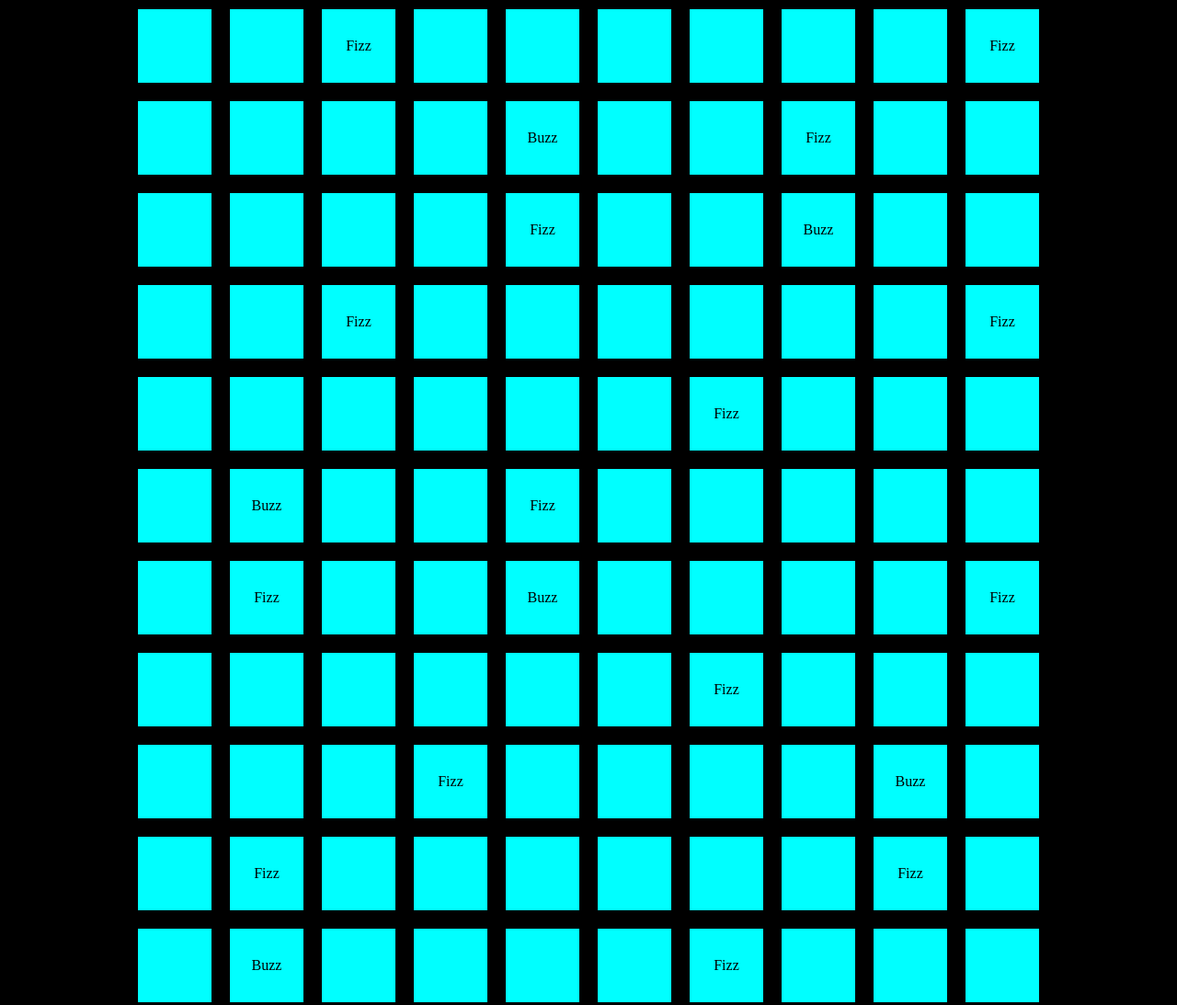
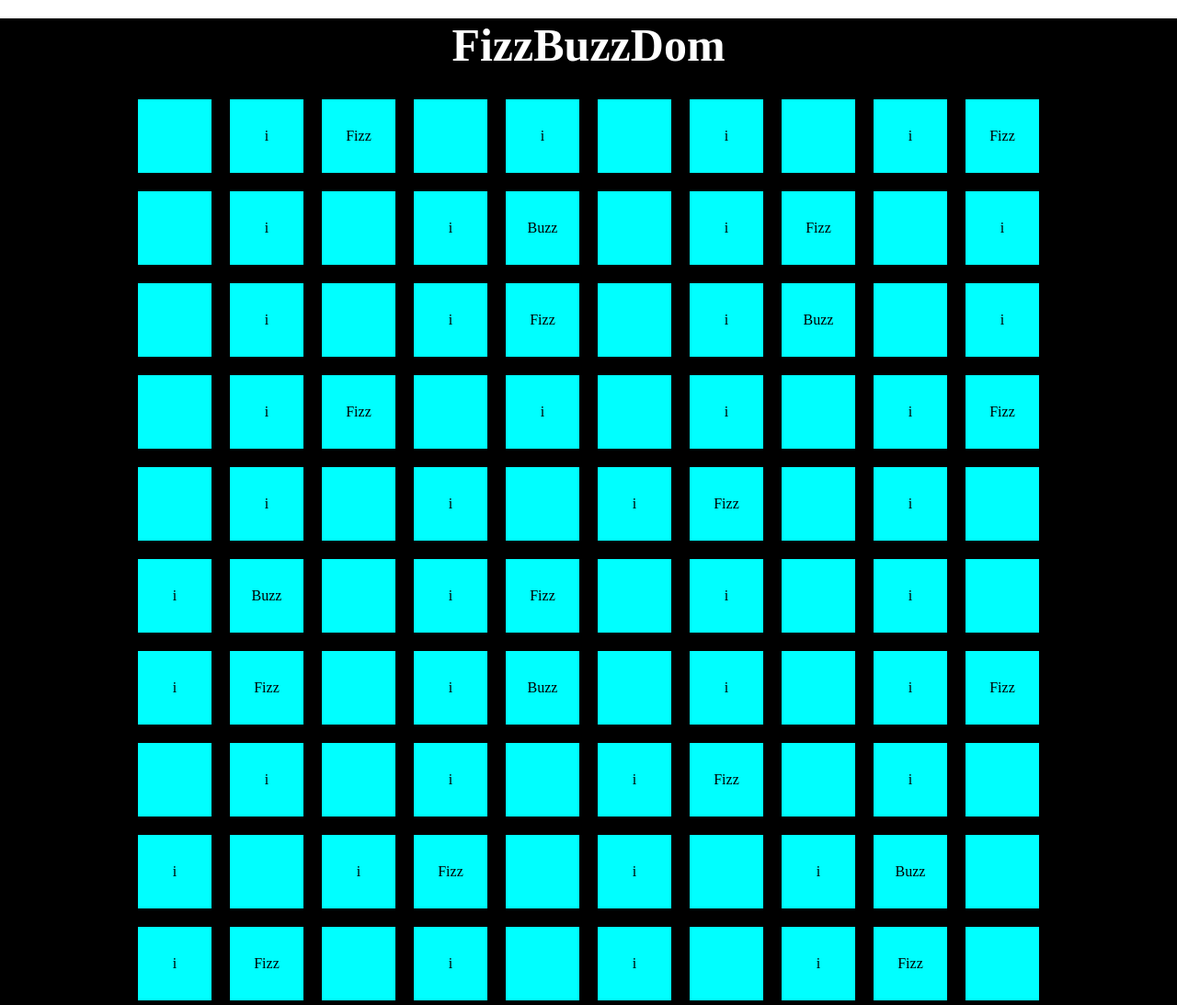
Before and after one commit to pacimarco/js-fizzbuzz, a plain HTML site: page index.html in a window 1280 px wide. Shown: the top 1093 px of the page at 92% size. Drawn offline with Linux system fonts and the light colour scheme.

Commit message:
assegnazione classi per le opzioni

```diff
--- a/css/style.css
+++ b/css/style.css
@@ -11,6 +11,13 @@
     width: 1000px;
     margin:  auto;
     background-color: black;
+}
+
+h1{
+    color: white;
+    font-size: 50px;
+    text-align: center;
+    margin: 20px;
 }
 
 .box{
--- a/index.html
+++ b/index.html
@@ -9,6 +9,8 @@
 </head>
 <body>
     <main>
+
+        <h1>FizzBuzzDom</h1>
         <div id="container">
 
         </div>
--- a/js/main.js
+++ b/js/main.js
@@ -6,7 +6,7 @@ for (let i=0; i<=100; i++) {
     div.classList.add('box');
     containerDom.appendChild(div);
     console.log(i);
-    containerDom.innerHTML += '<div class="box">  </div>';
+    containerDom.innerHTML += '<div class="box"> i </div>';
 
     if (i % 3 ==0) {
         div.classList.add('box-red');
@@ -18,7 +18,7 @@ for (let i=0; i<=100; i++) {
 
     }else if (i % 3 ==0 && i % 5 ==0) {
         div.classList.add('box-green');
-        containerDom.innerHTML += '<div class="box"> FizzBuzz </div>';
+        div.innerHTML += '<div class="box"> FizzBuzz </div>';
 
     }
 
```
